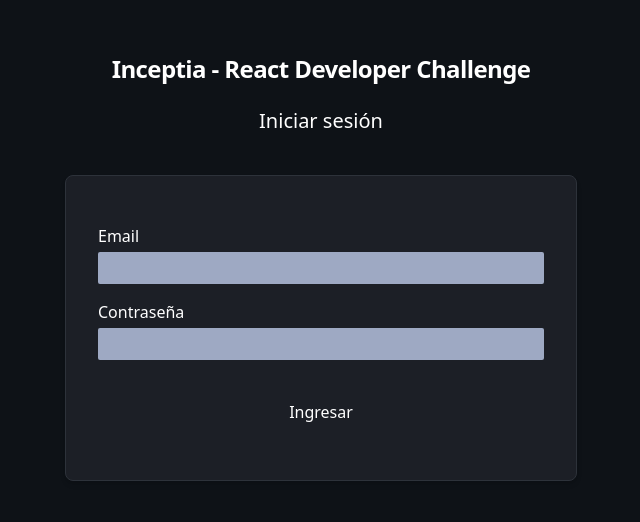
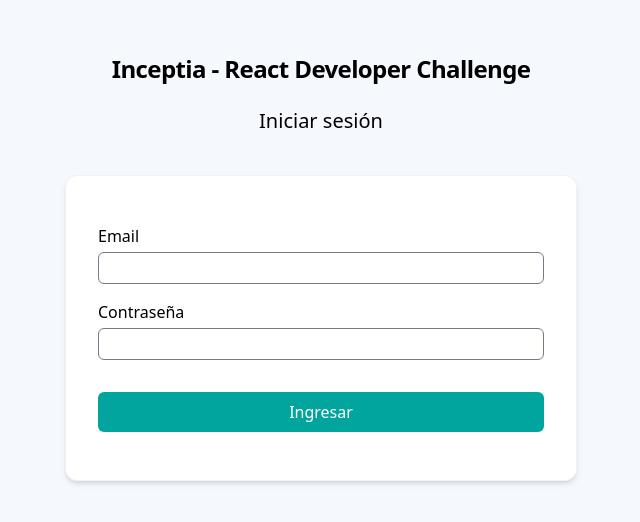
Before and after one commit to GabrielCarames/inceptia-react-developer-challenge, a React (Vite) app in the folder frontend/: page /signin in a window 1280 px wide. Shown: the part 154-676 px from the top of the page, without its empty margins (319-959 px from the left). Built offline with nearby package versions, Linux system fonts and the light colour scheme.

Commit message:
feat: add sign in dark mode

```diff
--- a/frontend/src/components/form/Input.tsx
+++ b/frontend/src/components/form/Input.tsx
@@ -1,7 +1,5 @@
 import { InputProps } from "../../types/interfaces"
 
-export default function Input({ required, id, props, className }: InputProps) {
-  return (
-    <input {...props} className={className} id={id} required={required}></input>
-  )
+export default function Input({ props }: InputProps) {
+  return <input {...props}></input>
 }
--- a/frontend/src/components/form/InputGroup.tsx
+++ b/frontend/src/components/form/InputGroup.tsx
@@ -5,11 +5,8 @@
   containerClassName,
   label,
   inputProps,
-  inputClassName,
   htmlFor,
-  children,
-  id,
-  required
+  children
 }: InputGroupProps) {
   return (
     <div
@@ -18,12 +15,7 @@
       }`}
     >
       <label htmlFor={htmlFor}>{label}</label>
-      <Input
-        props={inputProps}
-        className={inputClassName}
-        id={id}
-        required={required}
-      />
+      <Input props={inputProps} />
       {children}
     </div>
   )
--- a/frontend/src/components/login/SignInForm.tsx
+++ b/frontend/src/components/login/SignInForm.tsx
@@ -12,15 +12,15 @@
         <InputGroup
           label="Email"
           htmlFor="email"
-          id={"email"}
           inputProps={{
             type: "text",
+            id: "email",
             name: "email",
             autoComplete: "email",
-            className: "h-5"
+            className:
+              "text-black pl-2 dark:bg-tuna border border-raven rounded-md h-8 focus:outline-none focus:border-persian-green dark:text-white",
+            required: true
           }}
-          required
-          inputClassName="text-black pl-2 bg-rock-blue rounded-sm h-8"
         >
           {inputErrors?.email && (
             <InputError message={inputErrors?.email?.message} />
@@ -29,15 +29,15 @@
         <InputGroup
           label="Contraseña"
           htmlFor="password"
-          id={"password"}
           inputProps={{
             type: "password",
+            id: "password",
             name: "password",
             autoComplete: "current-password",
-            className: "h-5"
+            className:
+              "text-black pl-2 dark:bg-tuna border border-raven rounded-md h-8 focus:outline-none focus:border-persian-green dark:text-white",
+            required: true
           }}
-          required
-          inputClassName="text-black pl-2 bg-rock-blue rounded-sm h-8"
         >
           {inputErrors?.password && (
             <InputError message={inputErrors?.password?.message} />
@@ -45,7 +45,7 @@
         </InputGroup>
         <Button
           type="submit"
-          className="h-10 bg-crimson rounded-sm mt-4 hover:bg-dark-crimson"
+          className="h-10 bg-persian-green rounded-md mt-4 hover:bg-monte-carlo hover:text-black text-white dark:text-black"
         >
           Ingresar
         </Button>
--- a/frontend/src/components/services/login.ts
+++ b/frontend/src/components/services/login.ts
@@ -2,21 +2,20 @@
 import handleRequest from "@/utils/handleRequest"
 
 const handleSignIn = ({ userData }: { userData: LoginResponseProps }) => {
-  const { access_token, payload } = userData
-  localStorage.setItem("access_token", access_token)
-  localStorage.setItem("user_email", payload?.email)
+  const { token, email } = userData
+  localStorage.setItem("access_token", token)
+  localStorage.setItem("user_email", email)
 }
 
 export const signIn = async ({ data }: FormDataProps) => {
   const res = await handleRequest({
     method: "post",
-    url: `${import.meta.env.VITE_API_BASE_URL}/auth/custom`,
+    url: `${import.meta.env.VITE_API_BASE_URL}/login/`,
     body: data,
-    errorMessage:
-      "Ha ocurrido un error al iniciar sesión. Por favor, inténtalo de nuevo más tarde."
+    errorMessage: "Ha ocurrido un error al iniciar sesión"
   })
   if (!res?.error) {
-    handleSignIn({ userData: res?.data?.body })
+    handleSignIn({ userData: res?.data })
   }
   return res
 }
--- a/frontend/src/hooks/useSignIn.ts
+++ b/frontend/src/hooks/useSignIn.ts
@@ -10,7 +10,7 @@
     const res = await signIn({ data })
     if (!res?.error) {
       console.log(res?.data)
-      navigate("/")
+      // navigate("/")
     }
   }
   const { handleSubmit, inputErrors } = useForm({ onSubmit: handleSignIn })
--- a/frontend/src/main.tsx
+++ b/frontend/src/main.tsx
@@ -5,9 +5,15 @@
 import { Route, Routes, BrowserRouter } from "react-router-dom"
 import NotFound from "./pages/NotFound.tsx"
 import SignIn from "./pages/SignIn.tsx"
+import { Toaster } from "react-hot-toast"
 
 ReactDOM.createRoot(document.getElementById("root")!).render(
   <React.StrictMode>
+    <Toaster
+      toastOptions={{
+        duration: 4000
+      }}
+    />
     <BrowserRouter>
       <Routes>
         <Route path="/admin" element={<App />} />
--- a/frontend/src/pages/SignIn.tsx
+++ b/frontend/src/pages/SignIn.tsx
@@ -2,7 +2,7 @@
 
 export default function SignIn() {
   return (
-    <main className="h-full min-h-screen flex justify-center items-center bg-dark text-white px-3">
+    <main className="h-full min-h-screen flex justify-center items-center bg-ghost-white dark:bg-dark text-black dark:text-white px-3">
       <div className="w-full max-w-lg flex min-h-full flex-1 flex-col justify-center">
         <div className="w-full flex flex-col gap-5">
           <div className="sm:mx-auto sm:w-full sm:max-wlg">
@@ -12,7 +12,7 @@
             <h2 className="text-center text-xl mt-5">Iniciar sesión</h2>
           </div>
         </div>
-        <div className="mt-10 sm:mx-auto sm:w-full bg-shark rounded-lg border border-tuna shadow-md px-6 py-12 lg:px-8">
+        <div className="mt-10 sm:mx-auto sm:w-full bg-white dark:bg-shark rounded-xl border border-white-smoke dark:border-tuna shadow-md px-6 py-12 lg:px-8">
           <SignInForm />
         </div>
       </div>
--- a/frontend/src/utils/handleRequest.ts
+++ b/frontend/src/utils/handleRequest.ts
@@ -43,7 +43,7 @@
       toast &&
       toast?.error &&
       toast?.error(
-        `${errorMessage}. \n Error: ${error?.response?.data?.message}`
+        `${errorMessage}. \n Error: ${error?.response?.data?.non_field_errors}`
       )
     errorInfo = error
   }
```
Also changed, not shown: frontend/src/types/interfaces.ts (+2 -9 lines).
